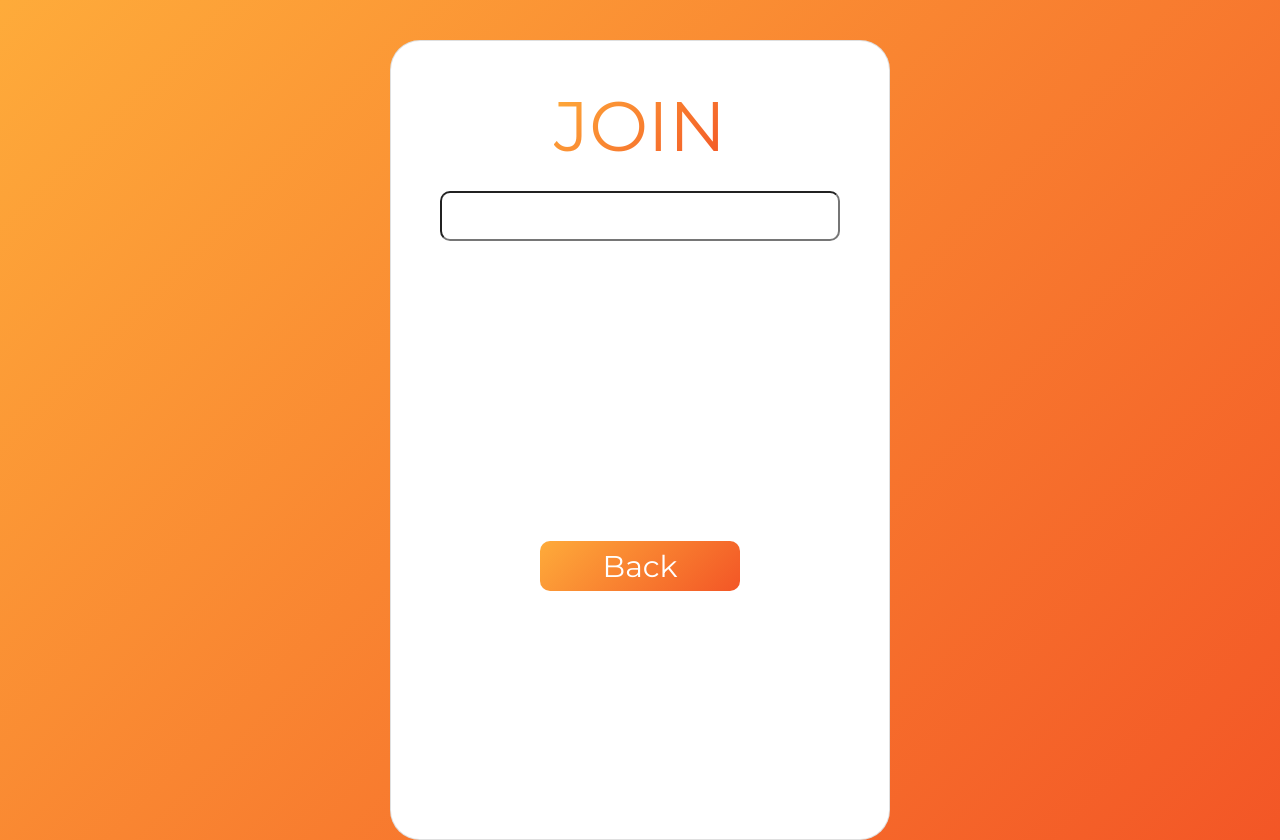
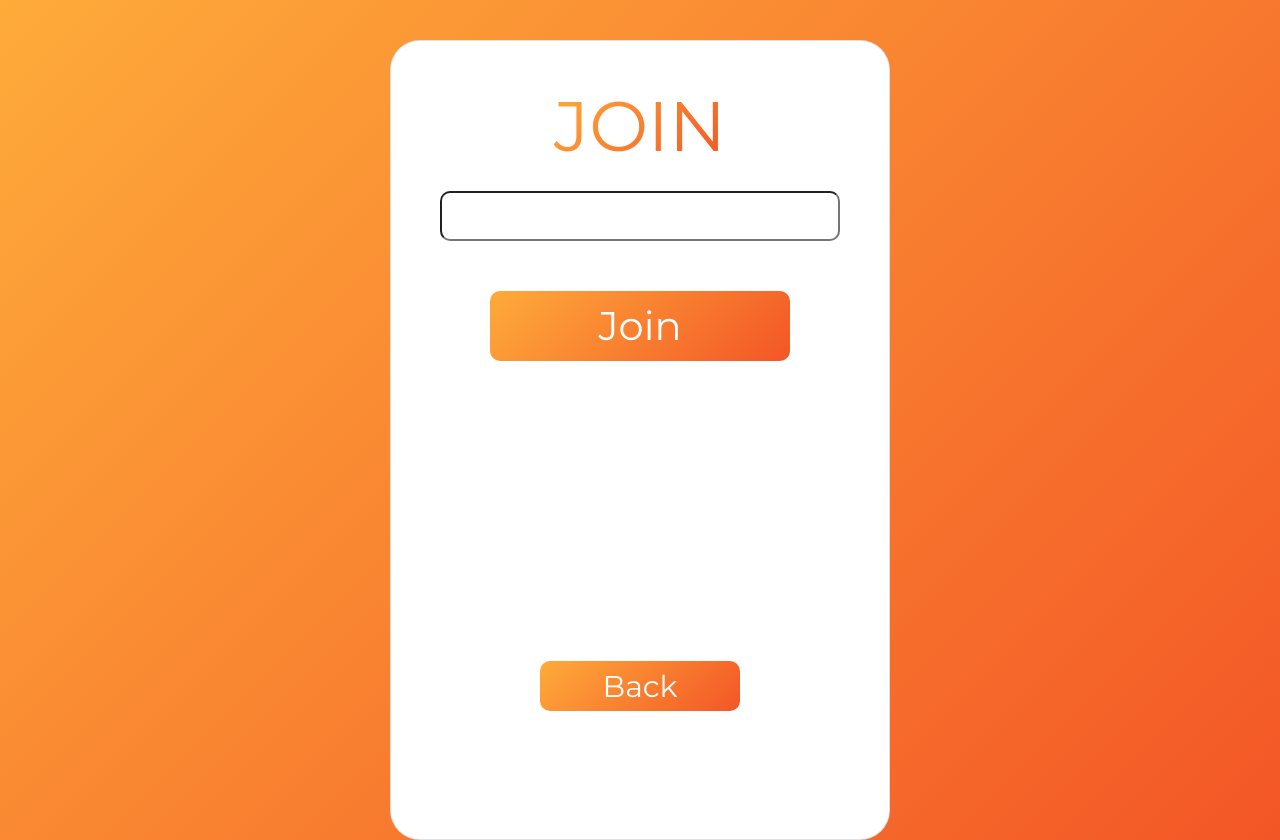
Before and after one commit to DMarcusYoung/pokedex, a React (Create React App) app in the folder client/: page /join in a window 1280 px wide. Built offline with nearby package versions, Linux system fonts and the light colour scheme.

Commit message:
Join button added and IDs for room buttons added

```diff
--- a/client/src/components/Lobby/Create/index.js
+++ b/client/src/components/Lobby/Create/index.js
@@ -28,9 +28,9 @@ class Create extends Component {
           </div>
         </form>
 
-        <button className="decideBtn">
+        <button className="decideBtn" id="createSession">
           Create
-          </button>
+        </button>
 
         <Link to="/lobby">
           <button className="backBtn">
--- a/client/src/components/Lobby/Join/index.js
+++ b/client/src/components/Lobby/Join/index.js
@@ -29,6 +29,12 @@ class Join extends Component {
           </div>
         </form>
 
+        <Link to="/swipe">
+          <button className="decideBtn" id="joinSession">
+            Join
+          </button>
+        </Link>
+
         <Link to="/lobby">
           <button className="backBtn">
             Back
--- a/client/src/components/Swipe/Decide/index.js
+++ b/client/src/components/Swipe/Decide/index.js
@@ -1,13 +1,16 @@
-import React from 'react';
+import React, { Component } from "react";
 
-const Decide = props => {
-  return (
+class Decide extends Component {
+
+  render() {
+    return (
 
       <div>
-<button className="yesBtn">O</button>
-<button className="noBtn">X</button>
+        <button className="noBtn">X</button>
+        <button className="yesBtn">O</button>
       </div>
-  )
+    )
+  }
 };
 
 export default Decide;
```
Also changed, not shown: client/src/components/Swipe/index.js (+10 -4 lines).
